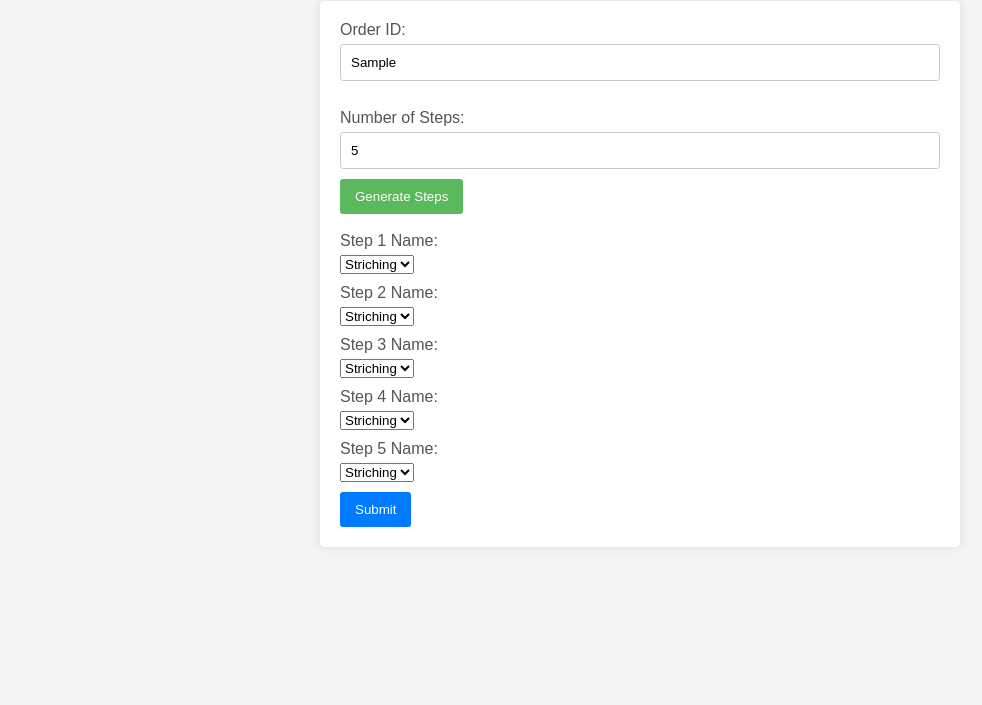
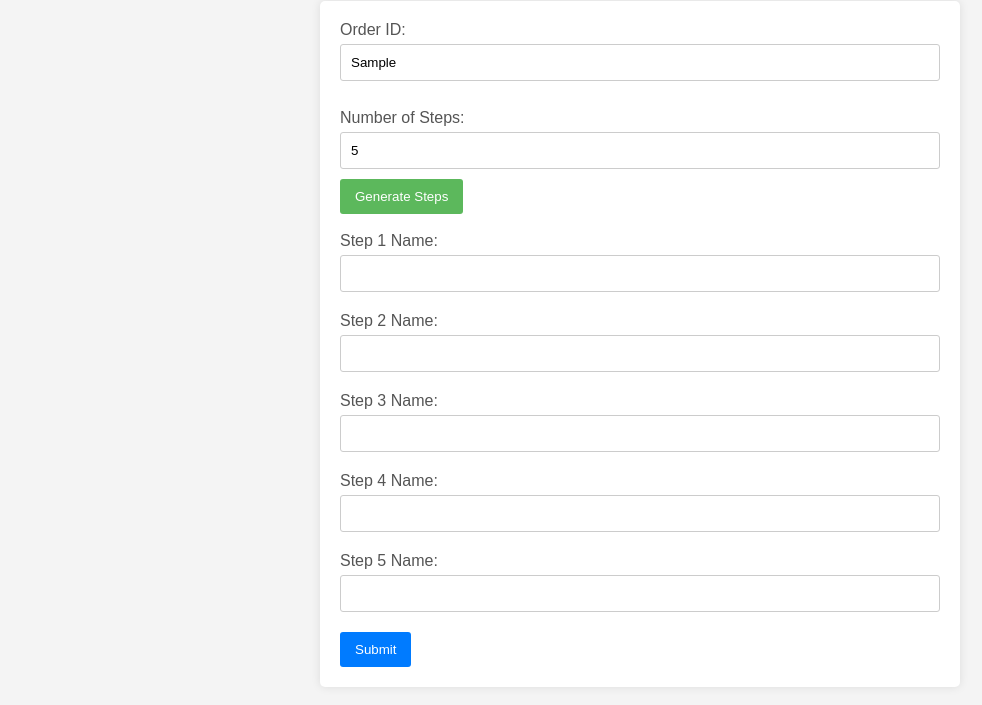
Before and after one commit to PNSSVARDHAN/RFID-Based_Tracking_System, a plain HTML site: page neworder.html in a window 1280 px wide. Both pictures are taken after typing "Sample", "5" into the empty fields and a click on the button "Generate Steps". Shown: the part 99-804 px from the top of the page, without its empty margins (0-982 px from the left). Drawn offline with Linux system fonts and the light colour scheme.

Commit message:
Update neworder.html

```diff
--- a/neworder.html
+++ b/neworder.html
@@ -69,11 +69,7 @@
             for (let i = 1; i <= numberOfSteps; i++) {
                 const stepDiv = document.createElement('div');
                 stepDiv.innerHTML = `<label for="step${i}">Step ${i} Name:</label>
-                                     <select id="step${i}" name="step${i}" required>
-                                         <option value="option1">Striching</option>
-                                         <option value="option2">Collar</option>
-                                         <option value="option3">Hands</option>
-                                     </select><br>`;
+                                     <input type="text" id="step${i}" name="step${i}" required><br>`;
                 stepsContainer.appendChild(stepDiv);
             }
         }
```
